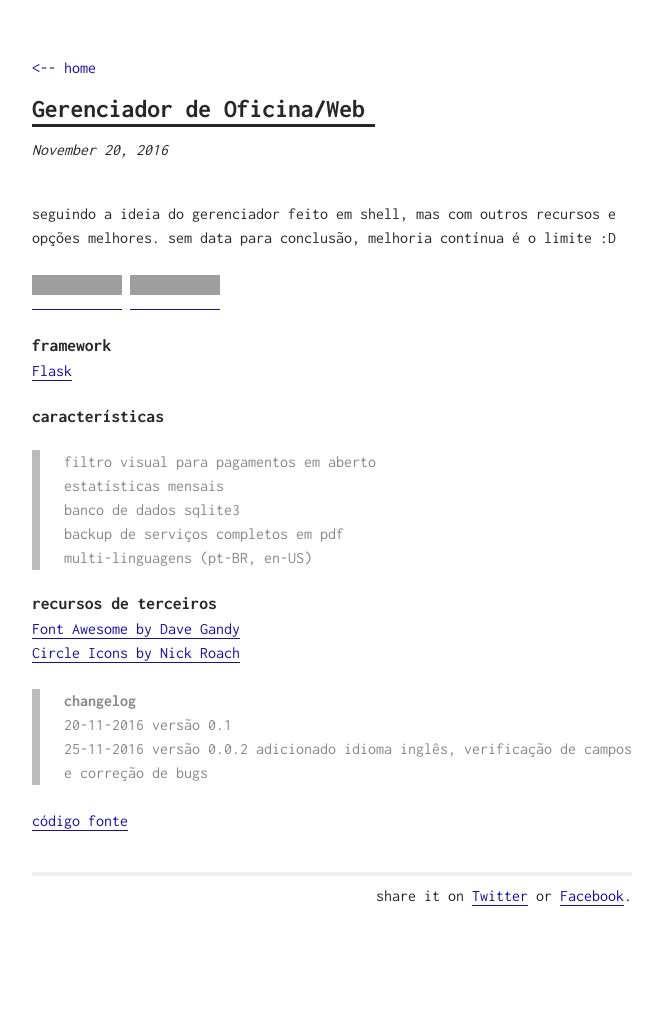
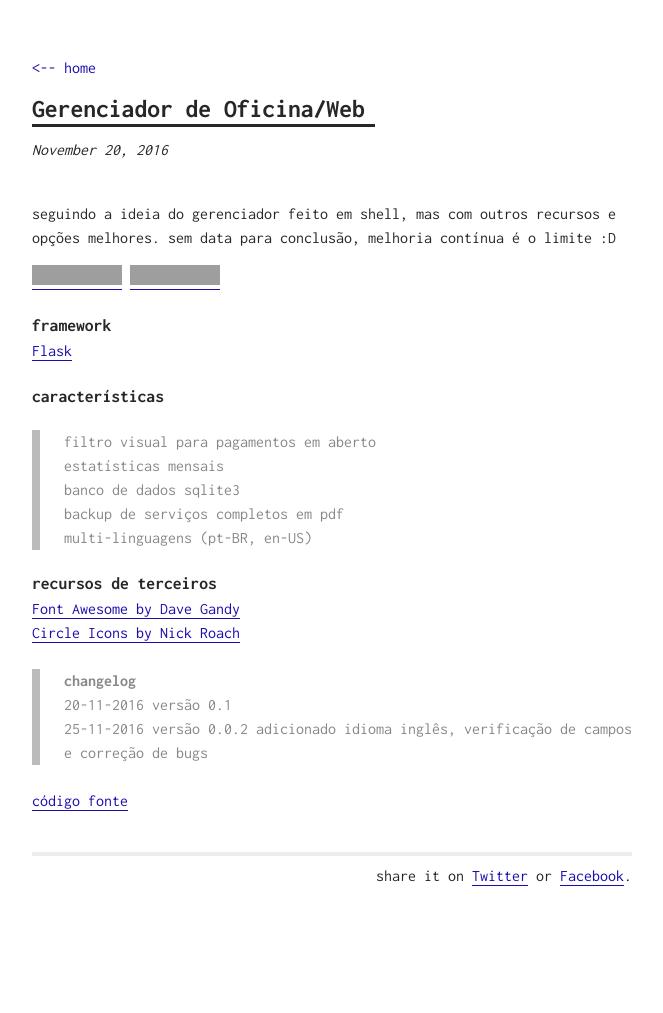
Before and after one commit to h01000110/h01000110.github.io, a Jekyll site: the page built from _posts/2016-11-20-gerenciador-oficina-web.md, in a window 1280 px wide. Shown: the whole page, without its empty margins (308-971 px from the left). Built offline with Jekyll 4.4.1, drawn with Linux system fonts in a browser that asks for light colours; grey boxes are pictures that could not be loaded.

Commit message:
new post

```diff
--- a/_posts/2016-11-20-gerenciador-oficina-web.md
+++ b/_posts/2016-11-20-gerenciador-oficina-web.md
@@ -25,6 +25,7 @@ multi-linguagens (pt-BR, en-US)
 [Font Awesome by Dave Gandy](http://fontawesome.io/)
 [Circle Icons by Nick Roach](https://www.elegantthemes.com/blog/freebie-of-the-week/beautiful-flat-icons-for-free)
 
+
 > **changelog**
 20-11-2016 versão 0.1
 25-11-2016 versão 0.0.2 adicionado idioma inglês, verificação de campos e correção de bugs
--- a/assets/css/main.scss
+++ b/assets/css/main.scss
@@ -183,8 +183,7 @@ ul {
 			}
 		}
 		img {
-			margin-top: 10px;
-			margin-bottom: 10px;
+			margin: 0;
 			@media screen and (max-width: $br) {
 				width: 100%;
 				margin: auto;
```
